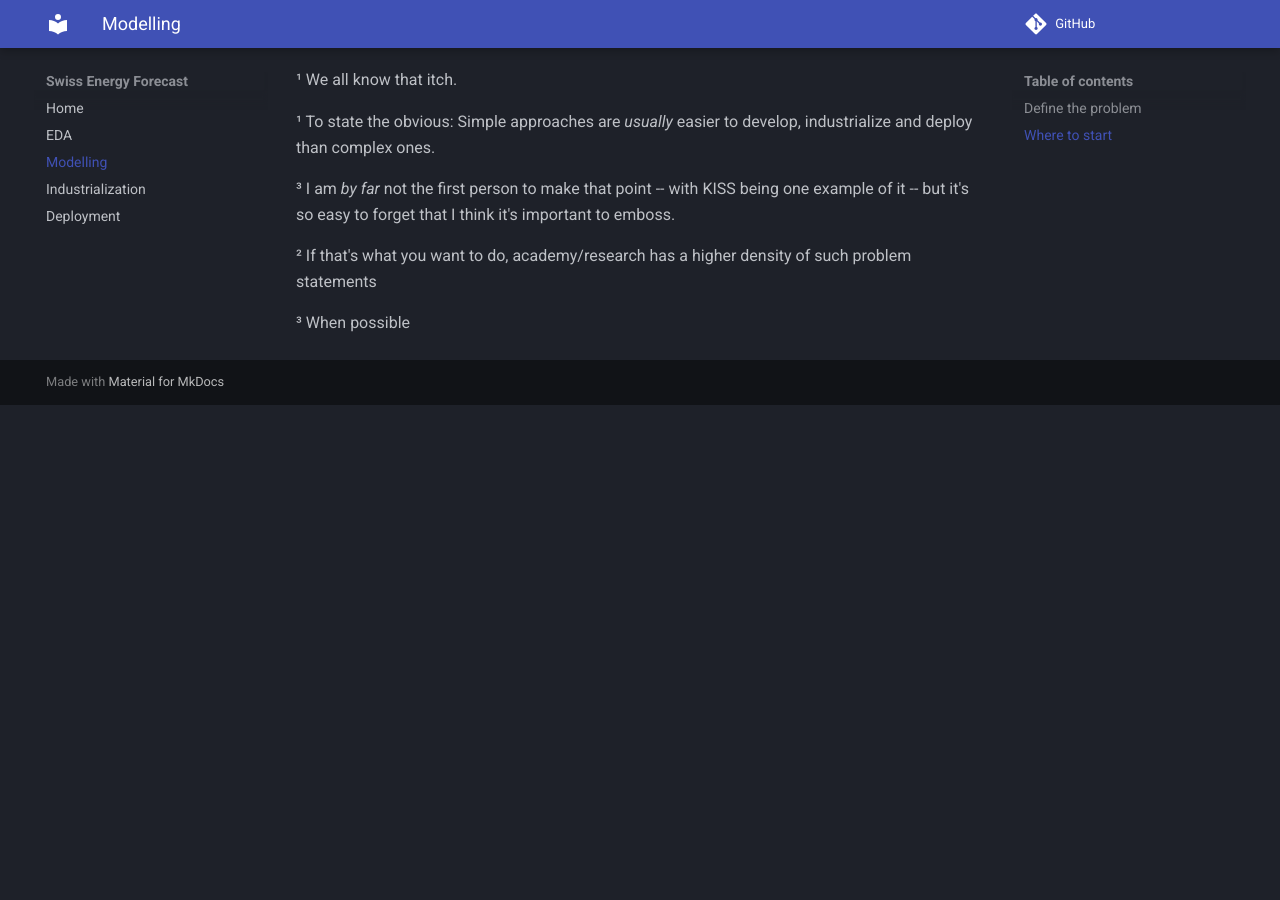
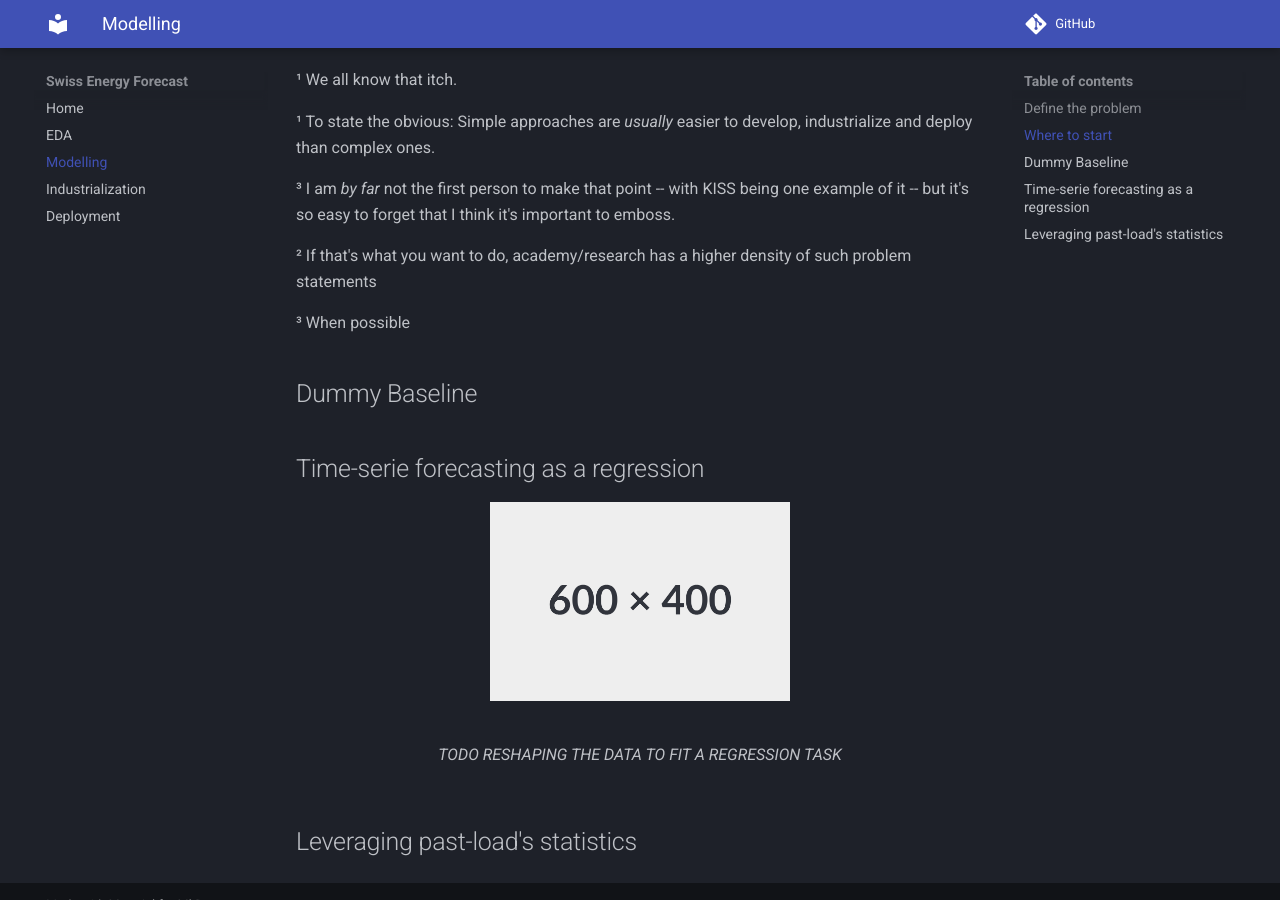
Before and after one commit to arthurgassner/swissenergy-frontend, an MkDocs documentation site: the page built from docs/modelling.md, in a window 1280 px wide and 900 px high, scrolled down 4256 px. Built offline with MkDocs 1.6.1 and Material for MkDocs 9.7.7, drawn with Linux system fonts in a browser that asks for light colours; a script that is not in the unit is left out; comment, search, counter and statistics services are not loaded; before the commit the page ends 4661 px from its top, so only the background shows below that.

Commit message:
Improve modelling

```diff
--- a/docs/modelling.md
+++ b/docs/modelling.md
@@ -108,3 +108,14 @@ Now that we've talked extensively about model performances, let's move onto some
 ² If that's what you want to do, academy/research has a higher density of such problem statements
 
 ³ When possible
+
+## Dummy Baseline
+
+## Time-serie forecasting as a regression
+
+<figure markdown="span">
+  ![Image title](images/modelling/placeholder.png){ width="300" }
+  <figcaption>TODO RESHAPING THE DATA TO FIT A REGRESSION TASK</figcaption>
+</figure>
+
+## Leveraging past-load's statistics
```
